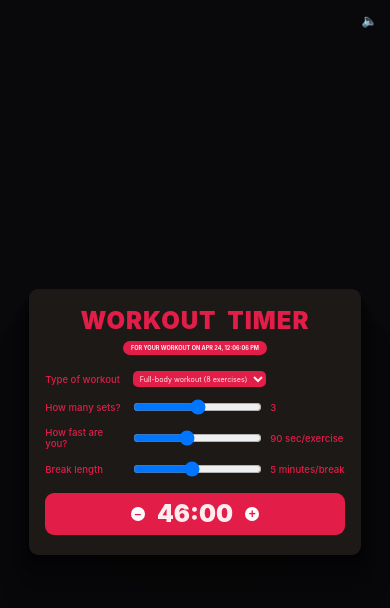
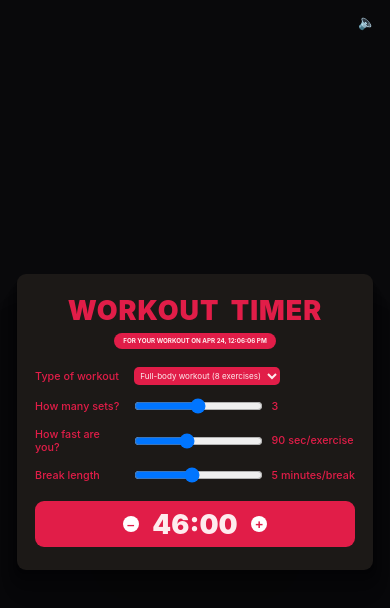
Before and after one commit to Bhupender2/Workout-timer, a React (Create React App) app: page / in a window 390 px wide. Shown: the top 608 px of the page. Built offline with nearby package versions, Linux system fonts and the light colour scheme.

Commit message:
responsiveness

```diff
--- a/src/index.css
+++ b/src/index.css
@@ -155,7 +155,7 @@ button {
 }
 @media screen and (max-width: 496px) {
   html {
-    font-size: 25%;
+    font-size: 28%;
   }
   main{
     padding: 5rem 4rem;
```
